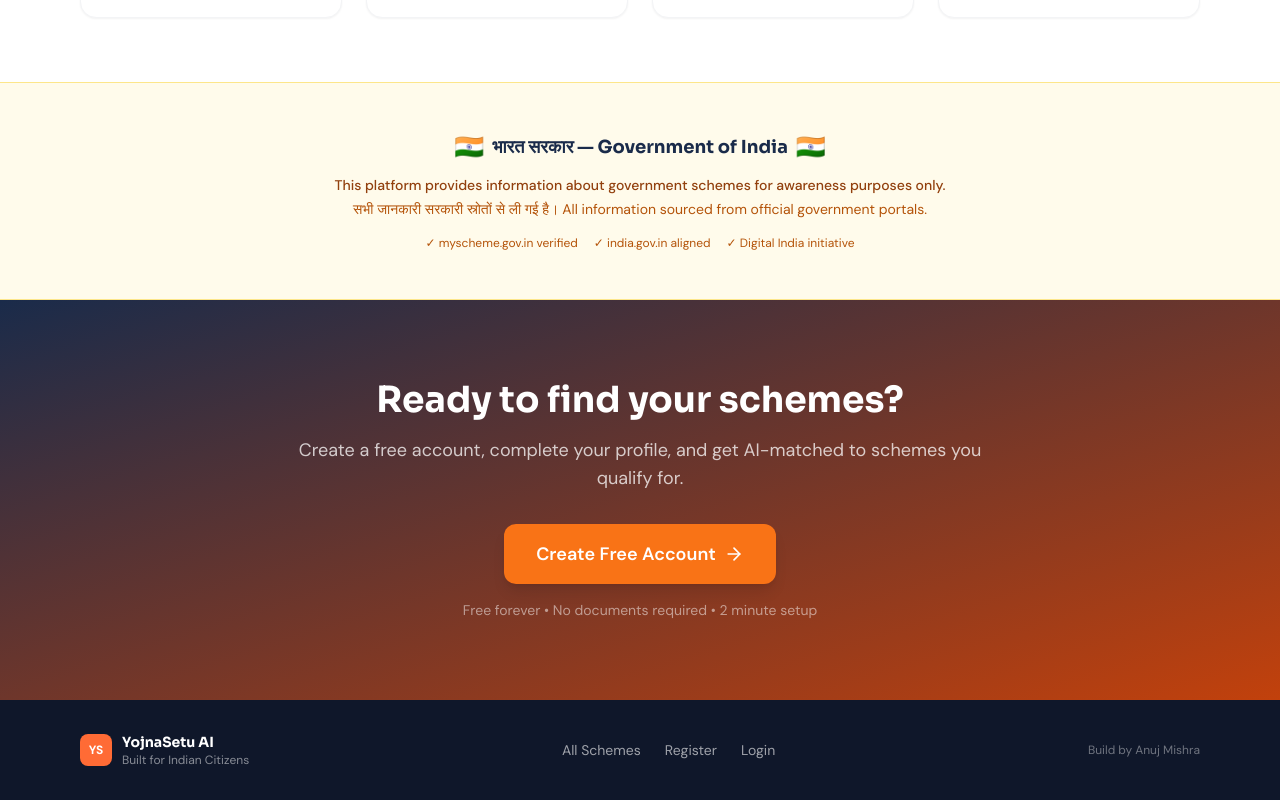
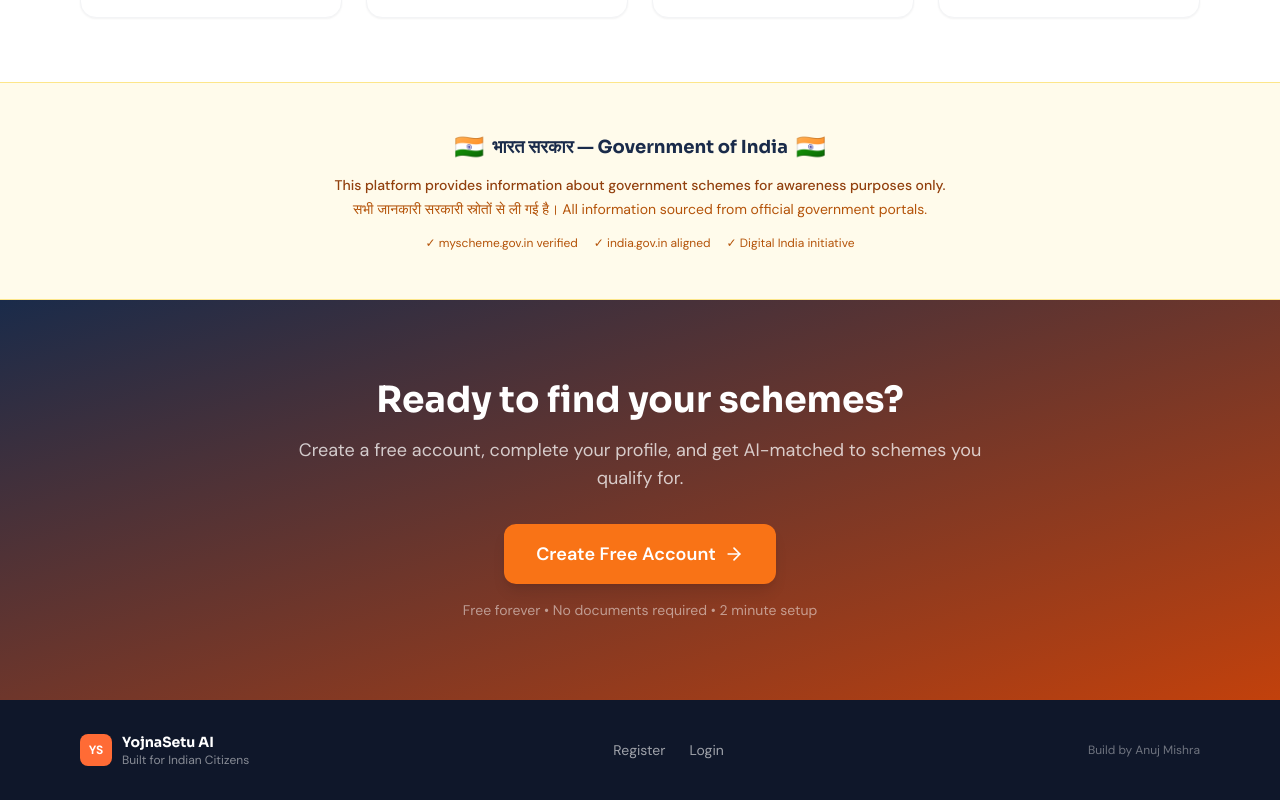
Before and after one commit to anujcodes1/YojnaSetu-AI, a React (Vite) app in the folder client/: page / in a window 1280 px wide. Shown: the part 2296-3096 px from the top of the page. Built offline with nearby package versions, Linux system fonts and the light colour scheme; no server answers; the HTML template or start-up script is replaced by a standard one.

Commit message:
Remove 'All Schemes' link from Landing page

```diff
--- a/client/src/pages/Landing.jsx
+++ b/client/src/pages/Landing.jsx
@@ -283,7 +283,7 @@ export default function Landing() {
             </div>
           </div>
           <div className="flex gap-6 text-sm text-white/60">
-            <Link to="/schemes" className="hover:text-white transition-colors">All Schemes</Link>
+
             <Link to="/register" className="hover:text-white transition-colors">Register</Link>
             <Link to="/login" className="hover:text-white transition-colors">Login</Link>
           </div>
```
